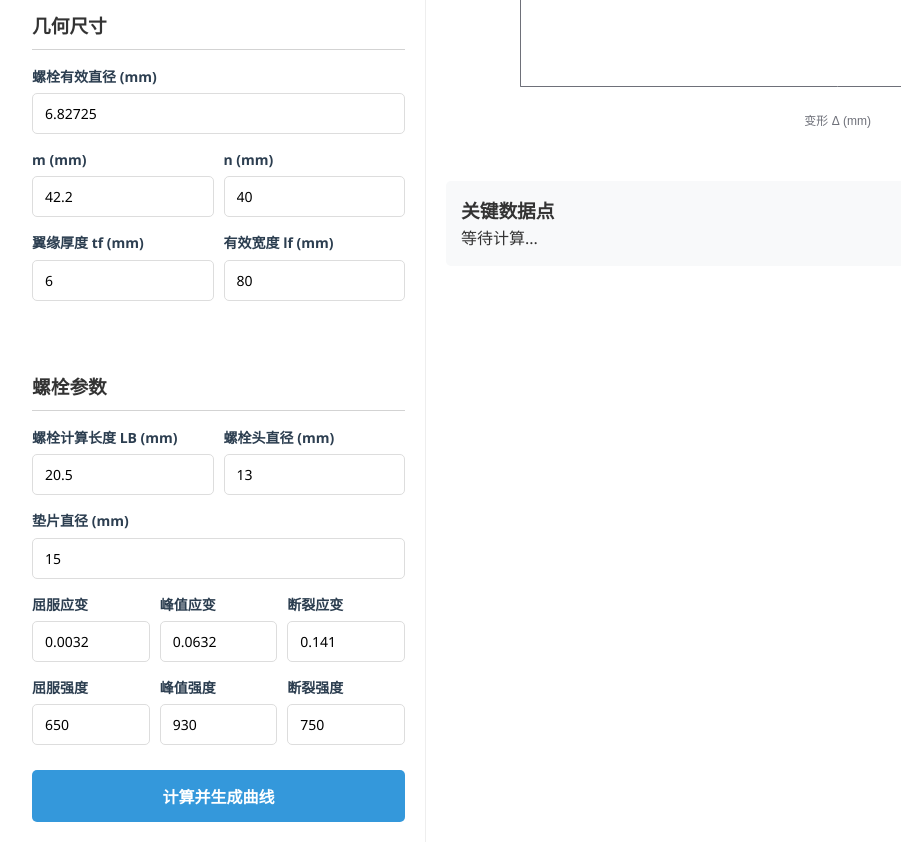
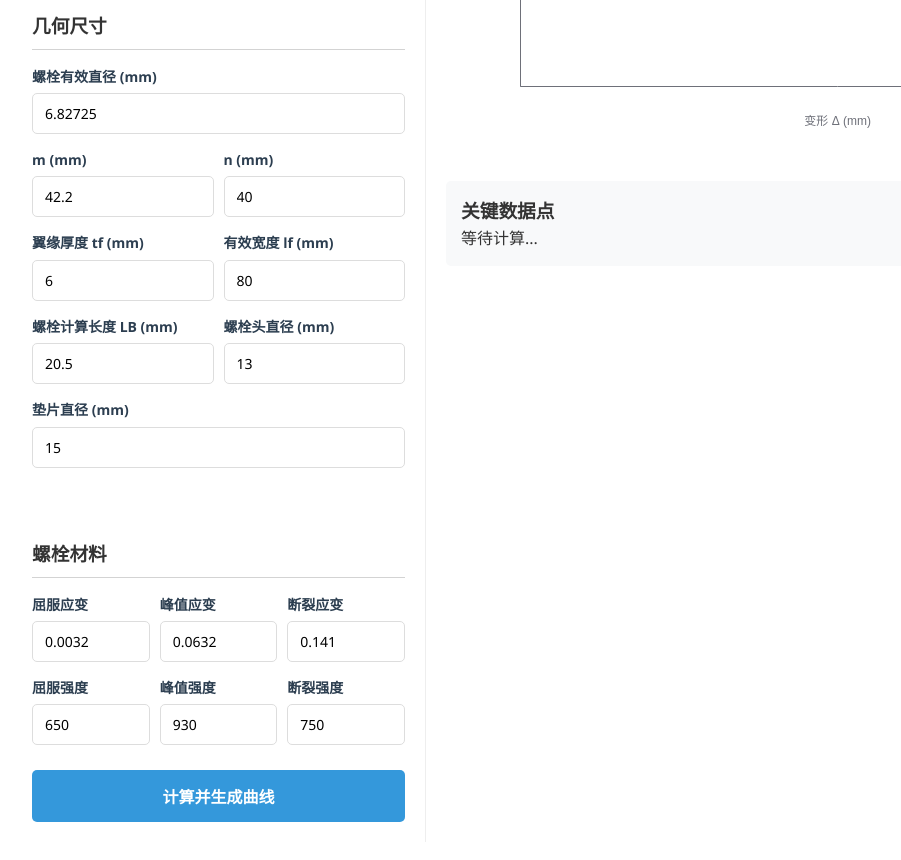
Before and after one commit to dxxxxxxxg305/dxxxxxxxg305.github.io, a plain HTML site: page index.html in a window 1280 px wide. Shown: the part 678-1538 px from the top of the page, without its empty margins (28-929 px from the left). Drawn offline with nearby package versions, Linux system fonts and the light colour scheme.

Commit message:
移动参数位置

```diff
--- a/index.html
+++ b/index.html
@@ -266,11 +266,6 @@
                 </div>
 
 
-            </div>
-
-            <!-- 螺栓参数 -->
-            <div class="parameter-group">
-                <h3>螺栓参数</h3>
                 <div class="input-row">
                     <div class="form-group">
                         <label for="boltLength">螺栓计算长度 LB (mm)</label>
@@ -288,6 +283,14 @@
                         <input type="number" id="washerDiameter" step="0.1" value="15">
                     </div>
                 </div>
+
+
+            </div>
+
+            <!-- 螺栓参数 -->
+            <div class="parameter-group">
+                <h3>螺栓材料</h3>
+
 
                 <div class="input-row">
                     <div class="form-group">
```
